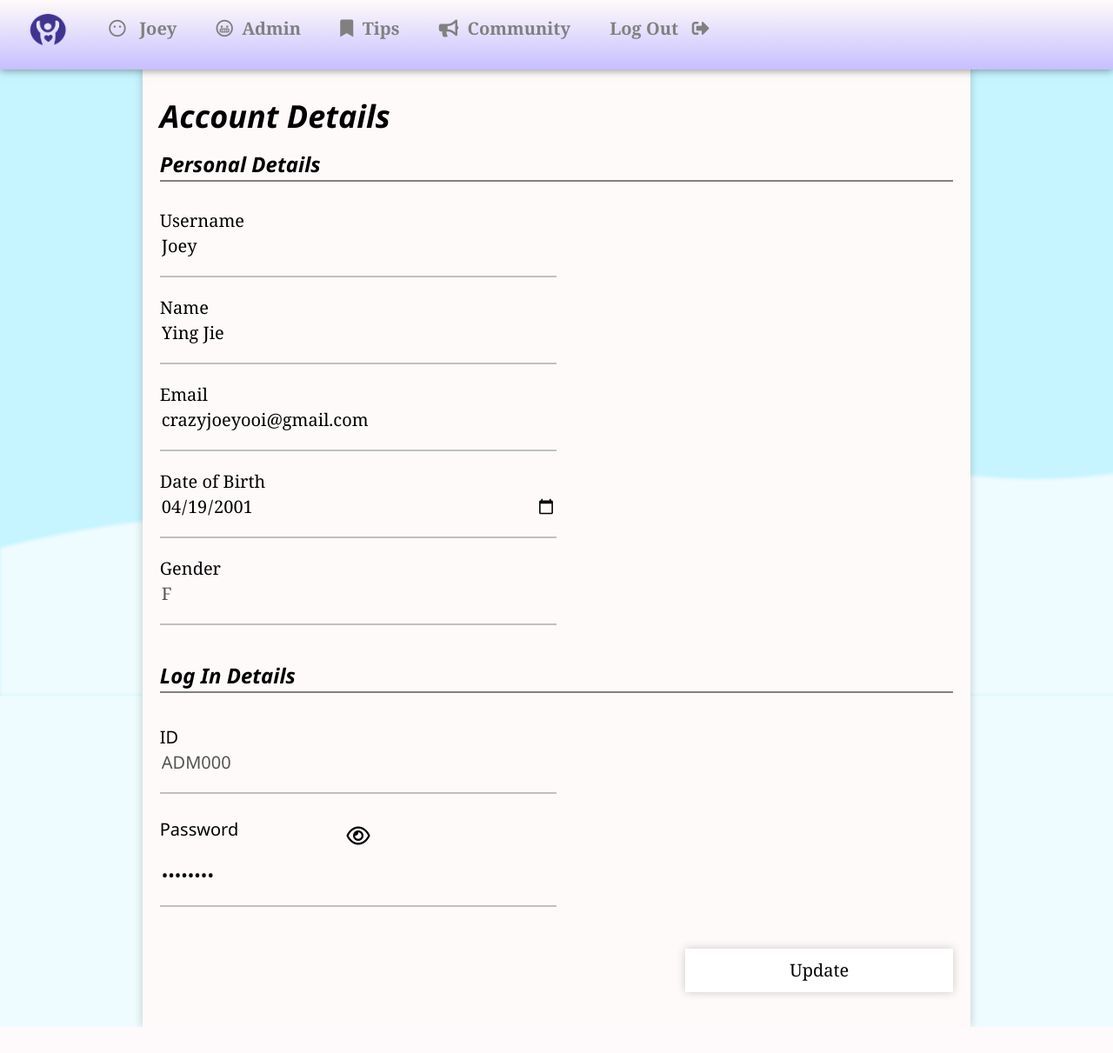
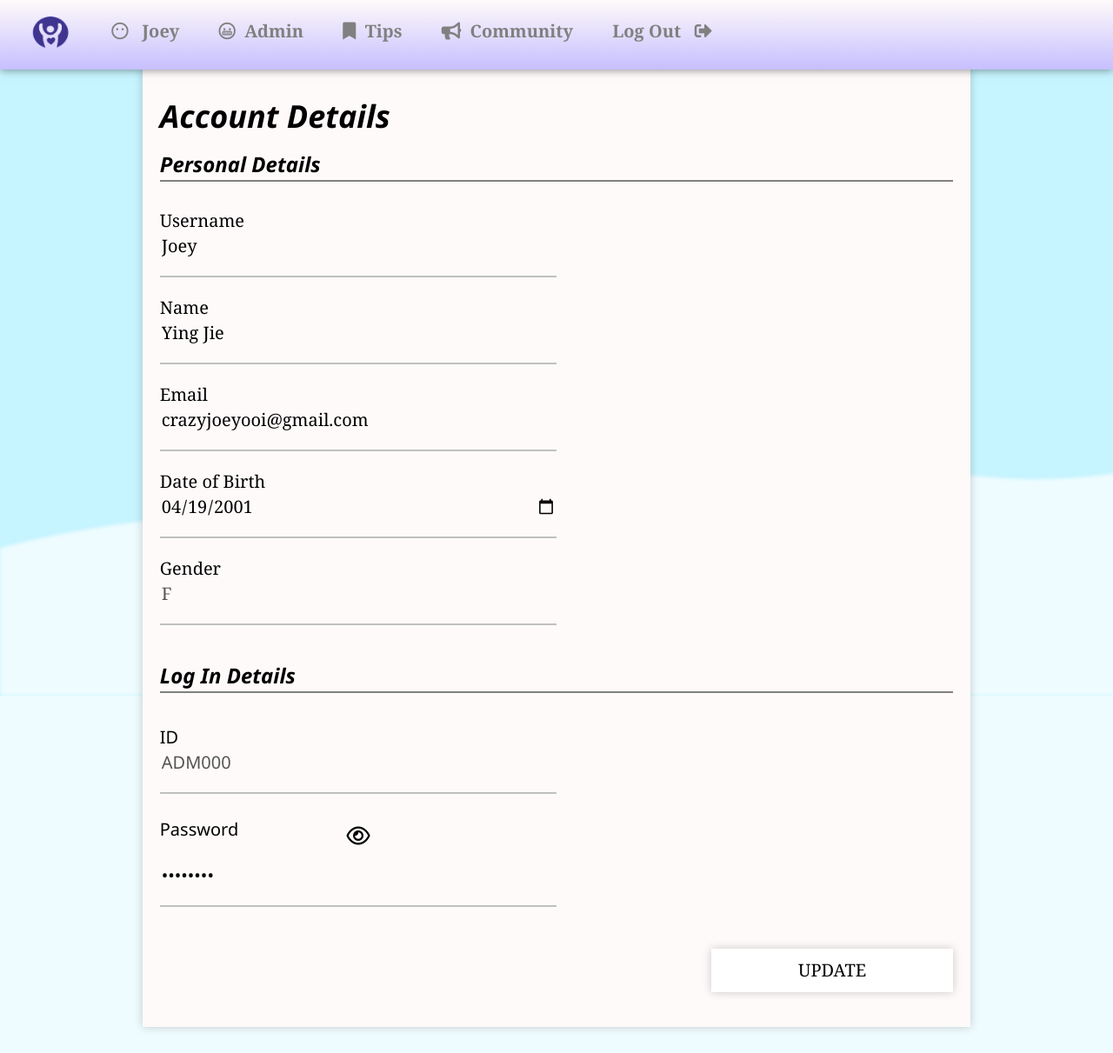
Before and after one commit to DamienTan01/Wellness-App, a PHP site: page /TweenWeb/Profile.php in a window 1280 px wide. Shown: the whole page at 87% size. Before the commit the page ends 1181 px from the top, so only its background shows below. Run offline with PHP 8.4, Linux system fonts and the light colour scheme; a user stored in the database is signed in; data comes from the database, SQL or seed files in the repository; some libraries are stand-ins or nearby versions.

Commit message:
Little UI changes

```diff
--- a/WebPHPCode/Profile.php
+++ b/WebPHPCode/Profile.php
@@ -196,7 +196,7 @@
 				font-size:20px;
 				text-align: center;
 				text-decoration: none;
-				padding: 10px 120px;
+				padding: 10px 100px;
 				border:none;
 				box-shadow:0 0 10px rgba(0,0,0,0.2);
 			}
@@ -321,9 +321,10 @@
 
 					<br><br>
 
-					<input type = "submit" class = "submit" name = "submit" value = "Update" onClick = "return confirmSubmit()">
+					<input type = "submit" class = "submit" name = "submit" value = "UPDATE" onClick = "return confirmSubmit()">
 				</form>
 			</div>
+			<br>
 		</div>
 
 	<script>
--- a/WebPHPCode/RegisterForm.php
+++ b/WebPHPCode/RegisterForm.php
@@ -137,7 +137,7 @@
 				font-size:20px;
 				text-align: center;
 				text-decoration: none;
-				padding: 10px 120px;
+				padding: 10px 100px;
 				border:none;
 				box-shadow:0 0 10px rgba(0,0,0,0.2);
 				border-radius:50px;
@@ -264,9 +264,9 @@
 					<label>Password</label>
 				</div>
 
-				<br><br>
+				<br><br><br>
 
-				<input type = "submit" class = "submit" name = "submit">
+				<input type = "submit" class = "submit" name = "submit" value = "REGISTER">
 			</form>
 		</div>
 	</body>
--- a/WebPHPCode/header.php
+++ b/WebPHPCode/header.php
@@ -81,7 +81,7 @@
 				height:10%;
 				width:100%;
 				font-size:20px;
-				padding:10px;
+				padding:13px;
 				box-shadow: 0 0 10px rgba(0,0,0,0.5);
 
 				z-index:999;
```
